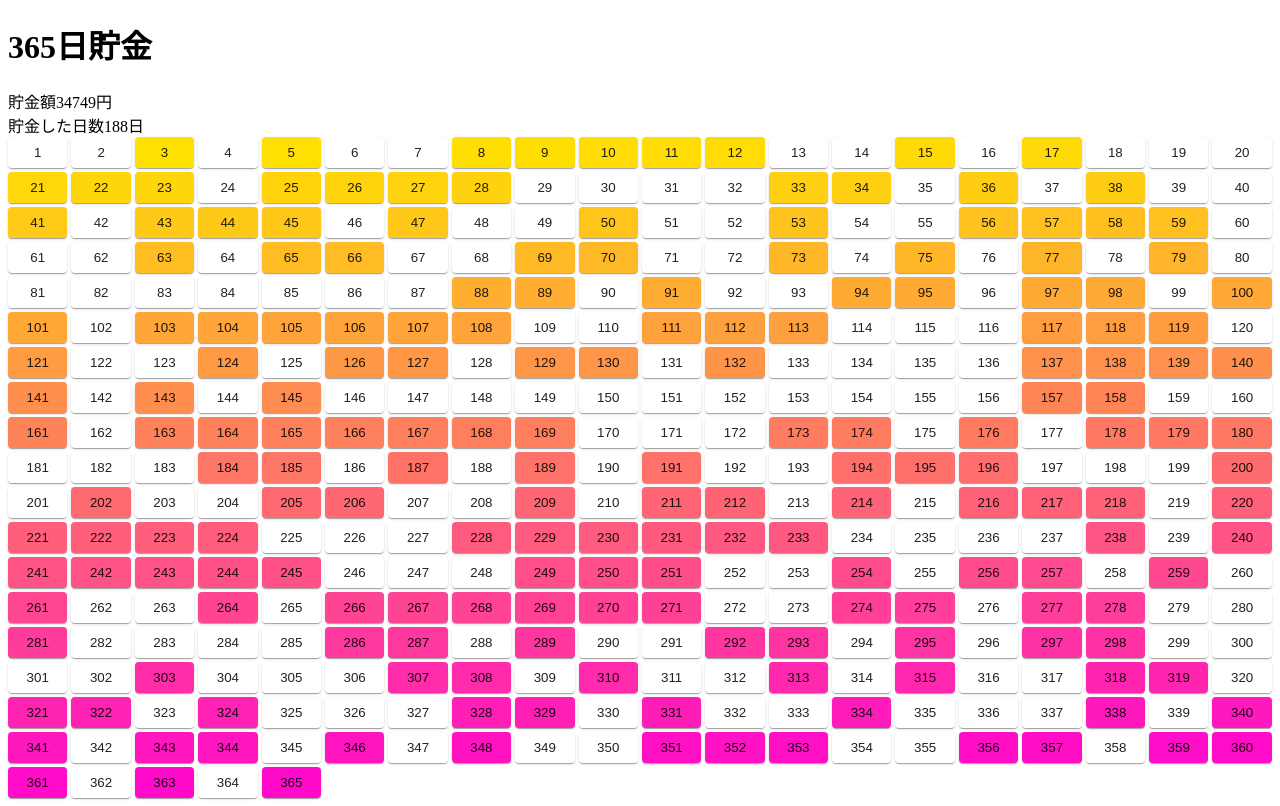
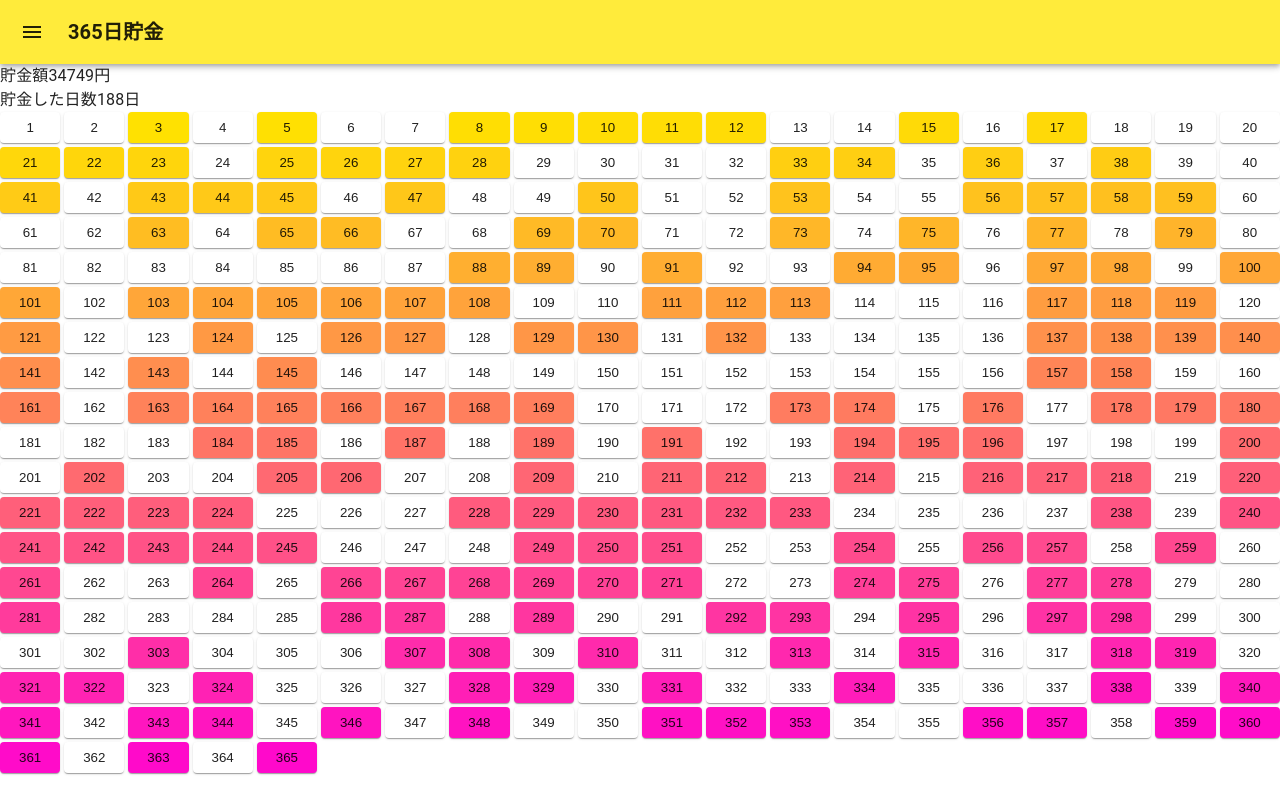
Before and after one commit to sawadyecma/365-deposite, a React (Create React App) app: page / in a window 1280 px wide. Built offline with nearby package versions, Linux system fonts and the light colour scheme.

Commit message:
AppHeaderとテーマを追加

```diff
--- a/package.json
+++ b/package.json
@@ -7,6 +7,7 @@
   "dependencies": {
     "@emotion/react": "^11.9.0",
     "@emotion/styled": "^11.8.1",
+    "@mui/icons-material": "^5.6.2",
     "@mui/material": "^5.6.4",
     "react": "^18.1.0",
     "react-dom": "^18.1.0",
--- a/src/App.tsx
+++ b/src/App.tsx
@@ -1,6 +1,5 @@
-import { Divider } from "@mui/material";
-import Button from "@mui/material/Button";
 import { useState } from "react";
+import { AppHeader } from "./components/AppHeader";
 import { Calendar } from "./components/Calendar";
 import { Day, newDays, sumPressedDays } from "./domain/day";
 
@@ -14,7 +13,7 @@ export const App = () => {
 
   return (
     <div>
-      <h1>365日貯金</h1>
+      <AppHeader />
       <main>
         <div>貯金額{sumPressedDays(days)}円</div>
         <div>貯金した日数{days.filter((day) => day.pressed).length}日</div>
--- /dev/null
+++ b/src/basis/theme.ts
@@ -0,0 +1,13 @@
+import { createTheme } from "@mui/material";
+import { purple, yellow } from "@mui/material/colors";
+
+export const theme = createTheme({
+  palette: {
+    primary: {
+      main: yellow[500],
+    },
+    secondary: {
+      main: purple[500],
+    },
+  },
+});
--- /dev/null
+++ b/src/components/AppHeader.tsx
@@ -0,0 +1,27 @@
+import MenuIcon from "@mui/icons-material/Menu";
+import { AppBar, IconButton, Toolbar, Typography } from "@mui/material";
+
+export const AppHeader = () => {
+  return (
+    <AppBar position="static" color="primary" enableColorOnDark>
+      <Toolbar>
+        <IconButton
+          edge="start"
+          color="inherit"
+          aria-label="menu"
+          sx={{ mr: 2 }}
+        >
+          <MenuIcon />
+        </IconButton>
+        <Typography
+          variant="h6"
+          noWrap
+          component="div"
+          sx={{ flexGrow: 1, fontWeight: "bold" }}
+        >
+          365日貯金
+        </Typography>
+      </Toolbar>
+    </AppBar>
+  );
+};
--- a/src/index.tsx
+++ b/src/index.tsx
@@ -1,6 +1,7 @@
-import { StyledEngineProvider } from "@mui/material/styles";
+import { CssBaseline, ThemeProvider } from "@mui/material";
 import { createRoot } from "react-dom/client";
 import { App } from "./App";
+import { theme } from "./basis/theme";
 
 const container = document.querySelector("#app");
 
@@ -8,8 +9,9 @@ const container = document.querySelector("#app");
 if (container) {
   const root = createRoot(container);
   root.render(
-    <StyledEngineProvider injectFirst>
+    <ThemeProvider theme={theme}>
+      <CssBaseline />
       <App />
-    </StyledEngineProvider>
+    </ThemeProvider>
   );
 }
```
Also changed, not shown: src/components/DayCell.tsx (deleted, +0 -24 lines), 1 other file (tests, documents, lock files or other folders).
